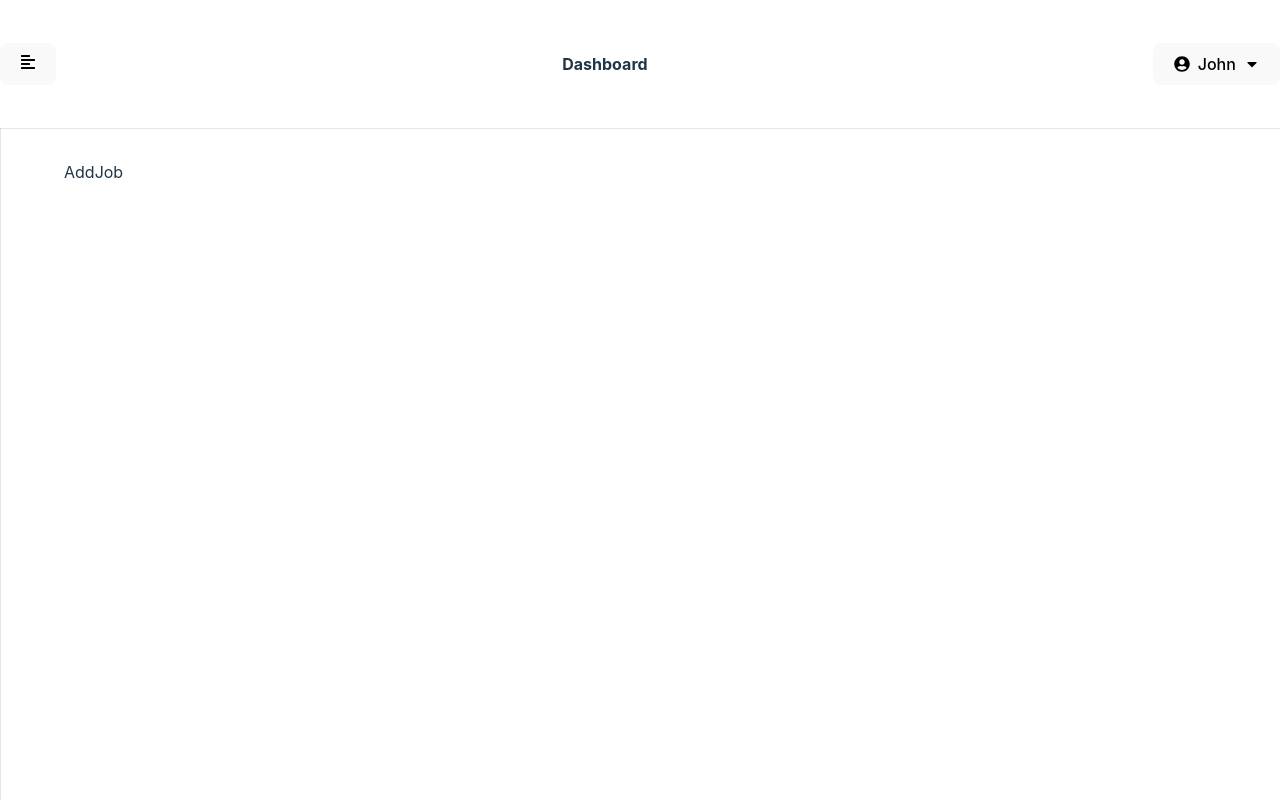
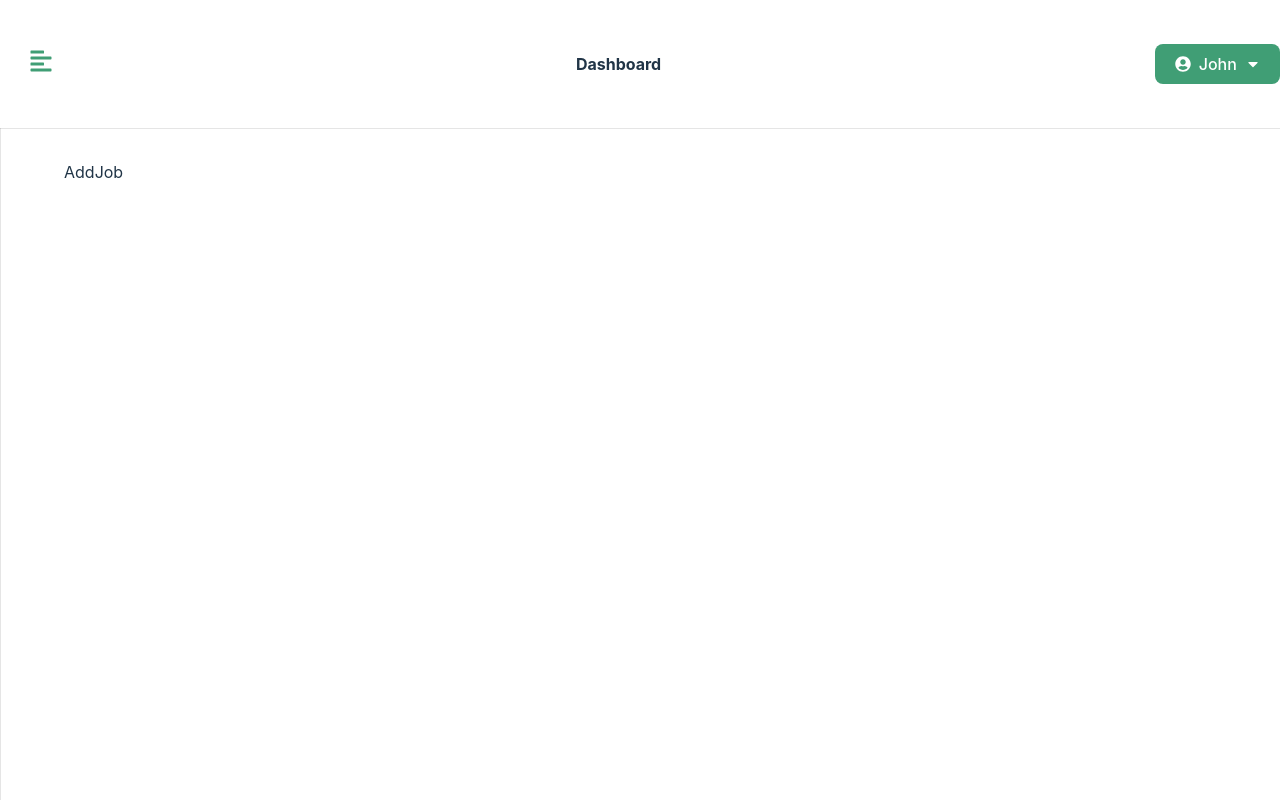
Before and after one commit to AwaisAli-17/Jobily, a React (Vite) app in the folder jobily-client/: page /dashboard in a window 1280 px wide. Built offline with nearby package versions, Linux system fonts and the light colour scheme.

Commit message:
Server set start

```diff
--- a/jobily-client/src/assets/css/logout.module.css
+++ b/jobily-client/src/assets/css/logout.module.css
@@ -9,14 +9,19 @@
   justify-content: center;
   align-items: center;
   gap: 0.5rem;
+  background: #409e75;
+  color: white;
+  border: transparent;
 }
 
 .dropdown {
   position: absolute;
-  top: 1.5rem;
+  top: 3rem;
   width: 100%;
   text-align: center;
-  background: #c7f2de;
+  background: #409e75;
+  color: white;
+  border-color: transparent;
 }
 
 .hideDropdown {
--- a/jobily-client/src/assets/css/navbar.module.css
+++ b/jobily-client/src/assets/css/navbar.module.css
@@ -19,6 +19,8 @@
   border-color: transparent;
   font-size: 1.75rem;
   cursor: pointer;
+  margin: 0;
+  padding: 0;
 }
 
 .logoText {
@@ -28,6 +30,13 @@
 .btnContainer {
   display: flex;
   align-items: center;
+}
+
+.toogleButton {
+  background: transparent;
+  color: #409e75;
+  font-size: 1.5rem;
+  border: transparent;
 }
 
 @media (min-width: 992px) {
--- a/jobily-client/src/components/Logout.jsx
+++ b/jobily-client/src/components/Logout.jsx
@@ -19,7 +19,7 @@ const Logout = () => {
           <FaCaretDown />
         </button>
       </div>
-      <div>
+
       <button
         type="button"
         className={`${showLogout ? styles.dropdown : styles.hideDropdown}`}
@@ -28,7 +28,6 @@ const Logout = () => {
         Logout
       </button>
     </div>
-    </div>
   );
 };
 
--- a/jobily-client/src/components/Navbar.jsx
+++ b/jobily-client/src/components/Navbar.jsx
@@ -10,7 +10,7 @@ const Navbar = () => {
   return (
     <div className={style.navDiv}>
       <div>
-        <button type="button" onClick={toogleSideBar}>
+        <button type="button" onClick={toogleSideBar} className={styles.toogleButton}>
           <FaAlignLeft />
         </button>
       </div>
```
Also changed, not shown: package.json (+16 -2 lines), 2 other files (tests, documents, lock files or other folders). Lines whose indentation alone changed are shown as unchanged.
